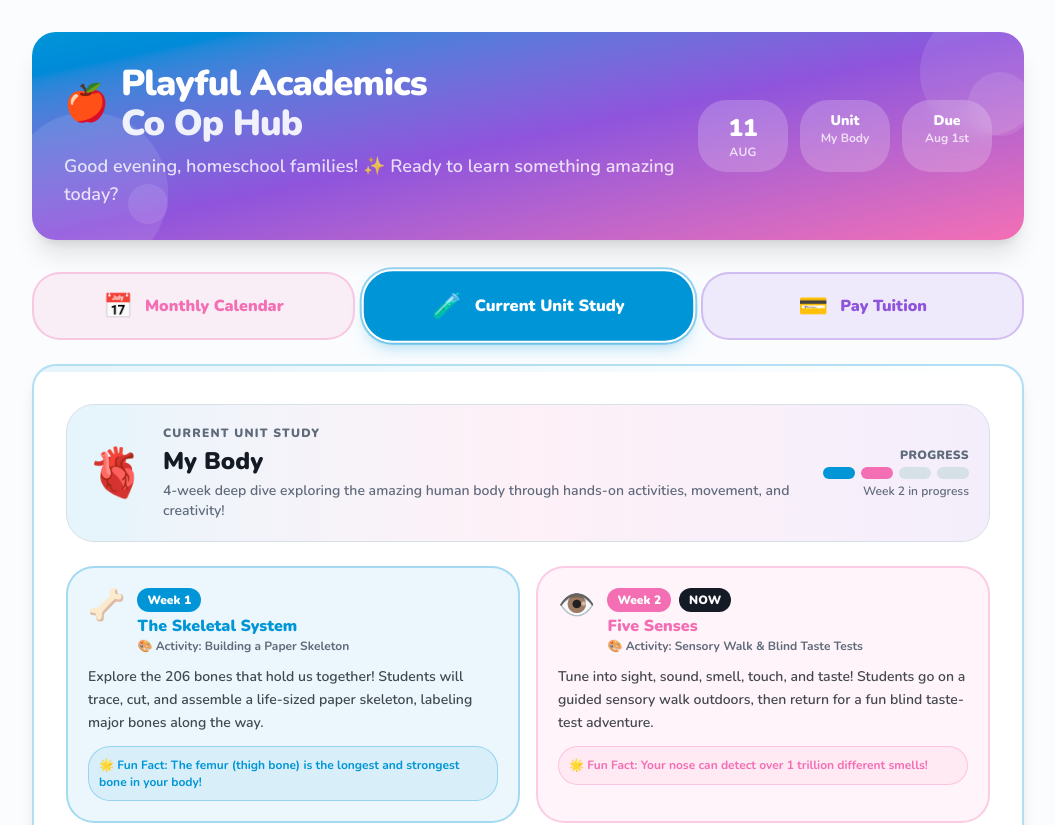
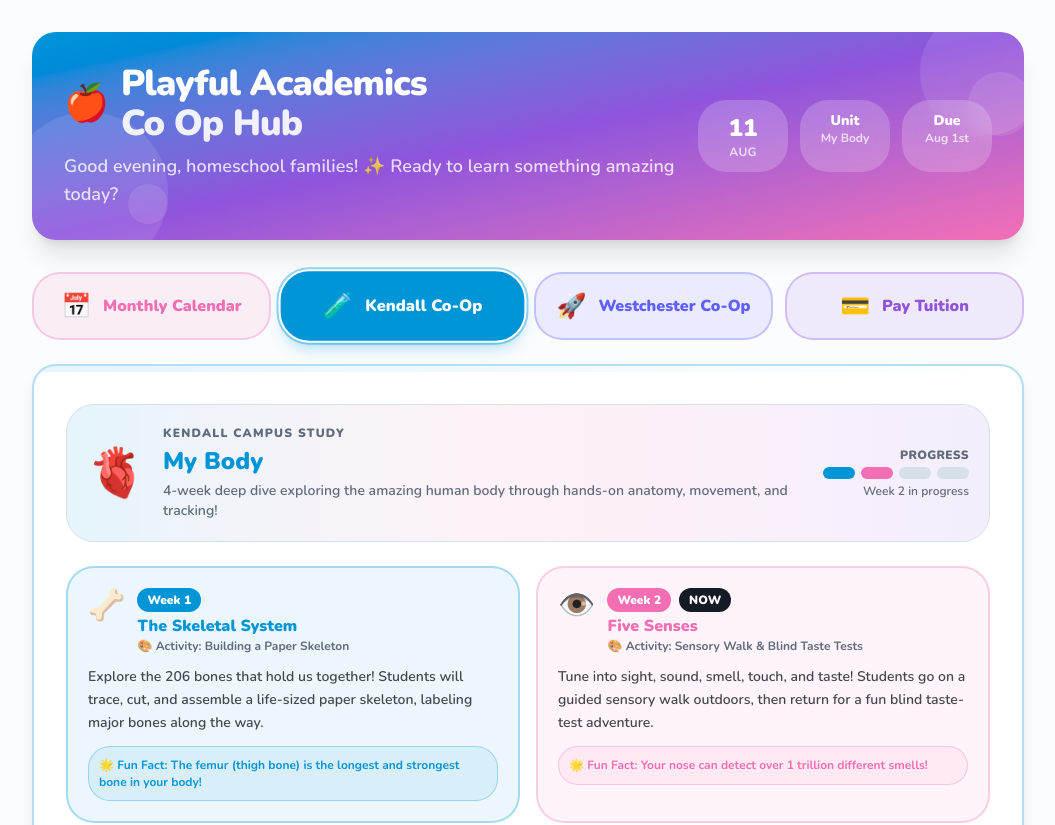
Before and after one commit to playfulacademics/homeschooler, a Next.js app: page / in a window 1280 px wide. Shown: the top 825 px of the page, without its empty margins (112-1167 px from the left). Built offline with nearby package versions, Linux system fonts and the light colour scheme.

Commit message:
Create location-specific tabs for Kendall and Westchester

```diff
--- a/app/page.tsx
+++ b/app/page.tsx
@@ -10,24 +10,27 @@ import { DashboardFooter } from "@/components/dashboard-footer"
 
 const VIEW_LABELS: Record<ActiveView, string> = {
   calendar: "Monthly Calendar",
-  unit: "Current Unit Study",
+  kendall: "Kendall Co-Op Unit Study",
+  westchester: "Westchester Co-Op Unit Study",
   tuition: "Pay Tuition",
 }
 
 const VIEW_BORDER: Record<ActiveView, string> = {
   calendar: "border-accent/30",
-  unit: "border-primary/30",
+  kendall: "border-primary/30",
+  westchester: "border-indigo-500/30",
   tuition: "border-secondary/30",
 }
 
 const VIEW_HEADER_BG: Record<ActiveView, string> = {
   calendar: "from-accent/10 to-transparent",
-  unit: "from-primary/10 to-transparent",
+  kendall: "from-primary/10 to-transparent",
+  westchester: "from-indigo-500/10 to-transparent",
   tuition: "from-secondary/10 to-transparent",
 }
 
 export default function Home() {
-  const [activeView, setActiveView] = useState<ActiveView>("unit")
+  const [activeView, setActiveView] = useState<ActiveView>("kendall")
 
   return (
     <main className="min-h-screen bg-background">
@@ -58,7 +61,8 @@ export default function Home() {
               className="animate-in fade-in slide-in-from-bottom-3 duration-300"
             >
               {activeView === "calendar" && <CalendarView />}
-              {activeView === "unit" && <UnitStudyView />}
+              {activeView === "kendall" && <UnitStudyView location="kendall" />}
+              {activeView === "westchester" && <UnitStudyView location="westchester" />}
               {activeView === "tuition" && <TuitionView />}
             </div>
           </div>
--- a/components/nav-buttons.tsx
+++ b/components/nav-buttons.tsx
@@ -1,6 +1,6 @@
 "use client"
 
-export type ActiveView = "calendar" | "unit" | "tuition"
+export type ActiveView = "calendar" | "kendall" | "westchester" | "tuition"
 
 interface NavButtonsProps {
   active: ActiveView
@@ -17,12 +17,20 @@ const BUTTONS: { id: ActiveView; label: string; icon: string; color: string; act
     ring: "ring-accent/40",
   },
   {
-    id: "unit",
-    label: "Current Unit Study",
+    id: "kendall",
+    label: "Kendall Co-Op",
     icon: "🧪",
     color: "bg-primary/10 text-primary border-primary/30 hover:bg-primary/20",
     activeColor: "bg-primary text-white border-primary shadow-lg shadow-primary/30",
     ring: "ring-primary/40",
+  },
+  {
+    id: "westchester",
+    label: "Westchester Co-Op",
+    icon: "🚀",
+    color: "bg-indigo-500/10 text-indigo-500 border-indigo-500/30 hover:bg-indigo-500/20",
+    activeColor: "bg-indigo-500 text-white border-indigo-500 shadow-lg shadow-indigo-500/30",
+    ring: "ring-indigo-500/40",
   },
   {
     id: "tuition",
@@ -37,7 +45,7 @@ const BUTTONS: { id: ActiveView; label: string; icon: string; color: string; act
 export function NavButtons({ active, onSelect }: NavButtonsProps) {
   return (
     <nav aria-label="Dashboard navigation">
-      <div className="grid grid-cols-1 sm:grid-cols-3 gap-3">
+      <div className="grid grid-cols-1 sm:grid-cols-2 md:grid-cols-4 gap-3">
         {BUTTONS.map((btn) => {
           const isActive = active === btn.id
           return (
--- a/components/unit-study-view.tsx
+++ b/components/unit-study-view.tsx
@@ -1,6 +1,16 @@
 "use client"
 
-const WEEKS = [
+interface WeekData {
+  week: number
+  topic: string
+  activity: string
+  description: string
+  icon: string
+  color: string
+  funFact: string
+}
+
+const KENDALL_WEEKS: WeekData[] = [
   {
     week: 1,
     topic: "The Skeletal System",
@@ -43,6 +53,49 @@ const WEEKS = [
   },
 ]
 
+const WESTCHESTER_WEEKS: WeekData[] = [
+  {
+    week: 1,
+    topic: "Branding & Brainstorming",
+    activity: "Create a Logo & Tagline",
+    description:
+      "Learn how real businesses catch our eye! Students brainstorm their own unique product ideas, design hand-drawn logos, and write catchy taglines.",
+    icon: "🎨",
+    color: "primary",
+    funFact: "Fun Fact: The famous Nike 'Swoosh' logo was designed by a student for only $35 in 1971!",
+  },
+  {
+    week: 2,
+    topic: "Costs & Margins",
+    activity: "Setting up a Profit Table",
+    description:
+      "Real-world math in action! Using Singapore Math concepts, students calculate the cost of raw materials (supplies) versus selling prices to find their profit margins.",
+    icon: "📊",
+    color: "accent",
+    funFact: "Fun Fact: Profit is the money left over after paying for supplies. Business math makes finance exciting!",
+  },
+  {
+    week: 3,
+    topic: "Marketing & Commercial Pitches",
+    activity: "Record a 30-Second Elevator Pitch",
+    description:
+      "Stand tall and share your passion! Students practice public speaking by drafting and recording a 30-second commercial to pitch their brand to families.",
+    icon: "🎙️",
+    color: "secondary",
+    funFact: "Fun Fact: Good marketing is simply telling a compelling, honest story about how your product helps someone else!",
+  },
+  {
+    week: 4,
+    topic: "The Live Co-Op Marketplace",
+    activity: "Selling Hand-Crafted Products",
+    description:
+      "Real-world trading day! Students set up mini-storefront booths to showcase and trade their actual creations using co-op play tokens with families.",
+    icon: "🎪",
+    color: "success",
+    funFact: "Fun Fact: Many of today's most successful entrepreneurs started their very first businesses before they turned 10!",
+  },
+]
+
 const COLOR_MAP: Record<string, { bg: string; border: string; text: string; badge: string; badgeText: string }> = {
   primary: {
     bg: "bg-primary/8",
@@ -72,21 +125,47 @@ const COLOR_MAP: Record<string, { bg: string; border: string; text: string; badg
     badge: "bg-success",
     badgeText: "text-white",
   },
+  indigo: {
+    bg: "bg-indigo-500/8",
+    border: "border-indigo-500/30",
+    text: "text-indigo-500",
+    badge: "bg-indigo-500",
+    badgeText: "text-white",
+  },
 }
 
-export function UnitStudyView() {
+interface UnitStudyViewProps {
+  location?: "kendall" | "westchester"
+}
+
+export function UnitStudyView({ location = "kendall" }: UnitStudyViewProps) {
+  const isKendall = location === "kendall"
+  const weeks = isKendall ? KENDALL_WEEKS : WESTCHESTER_WEEKS
+
+  const headerGradient = isKendall
+    ? "from-primary/10 via-accent/10 to-secondary/10"
+    : "from-indigo-500/10 via-accent/10 to-success/10"
+
+  const titleColor = isKendall ? "text-primary" : "text-indigo-500"
+
   return (
     <div className="space-y-6">
       {/* Unit header */}
-      <div className="rounded-2xl bg-gradient-to-r from-primary/10 via-accent/10 to-secondary/10 border border-border p-5 flex flex-col sm:flex-row sm:items-center gap-4">
-        <div className="text-5xl" role="img" aria-label="body">🫀</div>
+      <div className={`rounded-2xl bg-gradient-to-r ${headerGradient} border border-border p-5 flex flex-col sm:flex-row sm:items-center gap-4`}>
+        <div className="text-5xl" role="img" aria-label="unit-icon">
+          {isKendall ? "🫀" : "💼"}
+        </div>
         <div>
           <div className="text-xs font-black uppercase tracking-widest text-muted-foreground mb-1">
-            Current Unit Study
+            {isKendall ? "Kendall Campus Study" : "Westchester Campus Study"}
           </div>
-          <h2 className="text-2xl font-black text-foreground">My Body</h2>
+          <h2 className={`text-2xl font-black ${titleColor}`}>
+            {isKendall ? "My Body" : "Little Entrepreneurs"}
+          </h2>
           <p className="text-sm text-muted-foreground font-semibold mt-1">
-            4-week deep dive exploring the amazing human body through hands-on activities, movement, and creativity!
+            {isKendall
+              ? "4-week deep dive exploring the amazing human body through hands-on anatomy, movement, and tracking!"
+              : "4-week business and branding crash-course turning kids into real founders with product ideas and a live marketplace!"}
           </p>
         </div>
         <div className="sm:ml-auto flex flex-col items-start sm:items-end gap-1">
@@ -95,7 +174,13 @@ export function UnitStudyView() {
             {[1, 2, 3, 4].map((w) => (
               <div
                 key={w}
-                className={`w-8 h-3 rounded-full ${w === 1 ? "bg-primary" : w === 2 ? "bg-accent" : "bg-border"}`}
+                className={`w-8 h-3 rounded-full ${
+                  w === 1
+                    ? isKendall ? "bg-primary" : "bg-indigo-500"
+                    : w === 2
+                    ? "bg-accent"
+                    : "bg-border"
+                }`}
                 title={`Week ${w}`}
               />
             ))}
@@ -106,8 +191,14 @@ export function UnitStudyView() {
 
       {/* Week cards */}
       <div className="grid sm:grid-cols-2 gap-4">
-        {WEEKS.map((week) => {
-          const c = COLOR_MAP[week.color]
+        {weeks.map((week) => {
+          // Adjust color mapping dynamically for Westchester to give it an elegant custom theme
+          let colorKey = week.color
+          if (!isKendall && week.color === "primary") {
+            colorKey = "indigo"
+          }
+          const c = COLOR_MAP[colorKey] || COLOR_MAP.primary
+
           return (
             <div
               key={week.week}
@@ -149,13 +240,17 @@ export function UnitStudyView() {
         })}
       </div>
 
-      {/* Supplies reminder */}
+      {/* Supplies / Action reminder */}
       <div className="rounded-2xl bg-muted border border-border p-4 flex gap-3 items-start">
-        <span className="text-2xl">🎒</span>
+        <span className="text-2xl">{isKendall ? "🎒" : "💰"}</span>
         <div>
-          <h4 className="font-black text-sm text-foreground">Supply Reminder</h4>
+          <h4 className="font-black text-sm text-foreground">
+            {isKendall ? "Supply Reminder" : "Action Required"}
+          </h4>
           <p className="text-xs text-muted-foreground font-semibold mt-1 leading-relaxed">
-            For this week&apos;s Five Senses activities, please pack a small mystery snack and a blindfold (a bandana works great!). See the full supply list on the co-op portal.
+            {isKendall
+              ? "For this week's Five Senses activities, please pack a small mystery snack and a blindfold (a bandana works great!). See the full supply list on the co-op portal."
+              : "For this week's Costs & Margins exercises, please help your child list 3 simple household supplies they plan to use for their product and discuss how much those cost."}
           </p>
         </div>
       </div>
```
